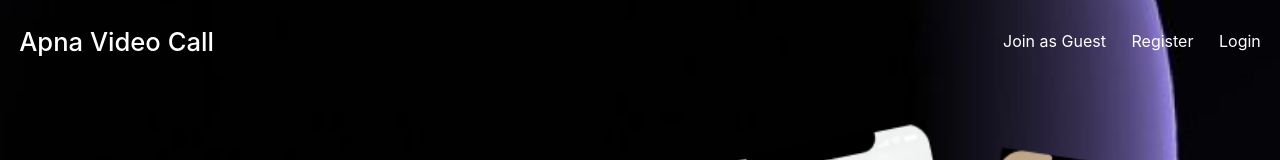
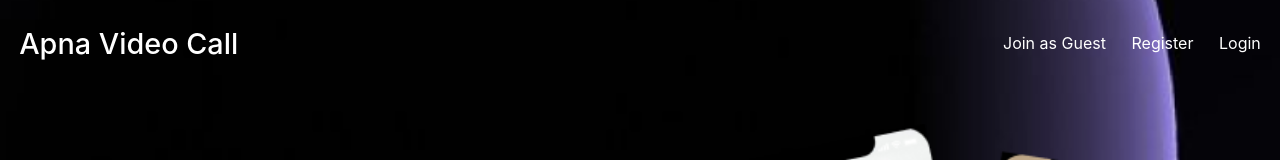
Before and after one commit to PranavMehunkar/Apna-Video-Call, a React (Create React App) app in the folder frontend/: page / in a window 1280 px wide. Shown: the top 160 px of the page. Built offline with nearby package versions, Linux system fonts and the light colour scheme.

Commit message:
Update App.css

```diff
--- a/frontend/src/App.css
+++ b/frontend/src/App.css
@@ -17,8 +17,8 @@
 }
 
 .landingPageContainer nav h2 {
-  font-size: 1.6rem;
-  font-weight: 450;
+  font-size: 1.8rem;
+  font-weight: 500;
 }
 
 .landingPageContainer nav .navlist {
```
